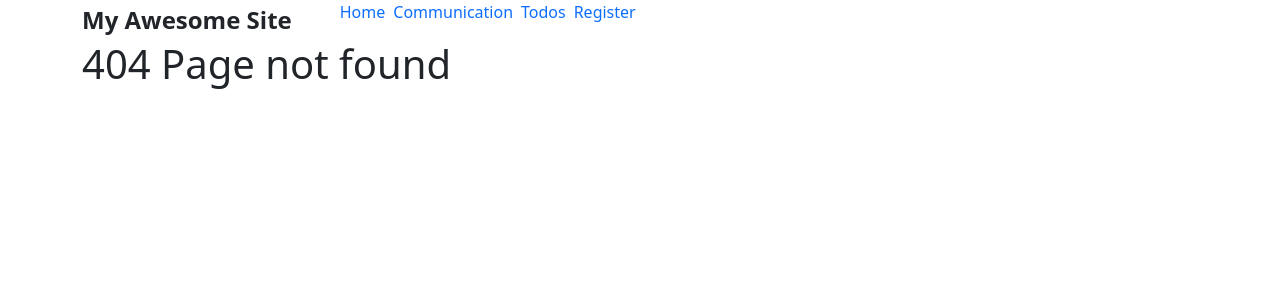
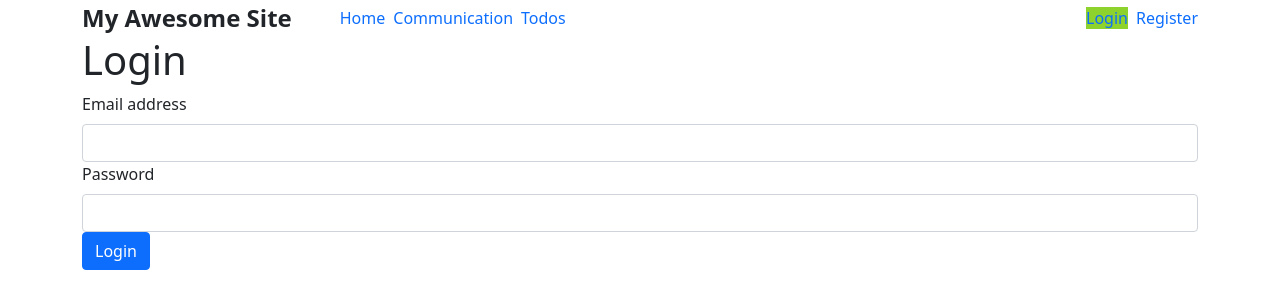
Before and after one commit to PaulNegoescu/siit-13, a React (Create React App) app: page /login in a window 1280 px wide. Before the commit this address had no page. Shown: the top 308 px of the page. Built offline with nearby package versions, Linux system fonts and the light colour scheme.

Commit message:
Implemented login

```diff
--- a/src/App.js
+++ b/src/App.js
@@ -18,6 +18,7 @@ function App() {
           <Route exact path="/" component={Counter} />
           <Route path="/communication" component={Parent} />
           <Route path="/todos" component={TodoList} />
+          <Route path="/login" component={Auth} />
           <Route path="/register" component={Auth} />
           <Route path="*" component={() => <h1>404 Page not found</h1>} />
         </Switch>
--- a/src/components/Nav/Nav.js
+++ b/src/components/Nav/Nav.js
@@ -24,6 +24,11 @@ export function Nav() {
           </NavLink>
         </li>
 
+        <li className={styles['push-right']}>
+          <NavLink to="/login" activeClassName={styles.active}>
+            Login
+          </NavLink>
+        </li>
         <li>
           <NavLink to="/register" activeClassName={styles.active}>
             Register
--- a/src/components/Nav/Nav.module.css
+++ b/src/components/Nav/Nav.module.css
@@ -2,6 +2,9 @@
   display: flex;
   gap: 0.5rem;
   list-style: none;
+  flex-grow: 1;
+
+  margin: 0;
 }
 
 .main-menu a {
@@ -28,3 +31,7 @@
 .active {
   background-color: var(--primary-color);
 }
+
+.push-right {
+  margin-left: auto;
+}
--- a/src/features/Auth/Auth.js
+++ b/src/features/Auth/Auth.js
@@ -1,5 +1,6 @@
 import clsx from 'clsx';
 import { useState } from 'react';
+import { useLocation } from 'react-router-dom';
 
 export function Auth() {
   const [values, setValues] = useState({
@@ -14,6 +15,14 @@ export function Auth() {
     'retype-password': '',
   });
 
+  const [apiError, setApiError] = useState('');
+
+  const location = useLocation();
+  let isLogin = false;
+  if (location.pathname.includes('login')) {
+    isLogin = true;
+  }
+
   function handleChange(e) {
     const newValues = { ...values };
     newValues[e.target.name] = e.target.value;
@@ -22,6 +31,7 @@ export function Auth() {
 
     setValues(newValues);
     setErrors(newErrors);
+    setApiError('');
     // setValues({ ...values, [e.target.name]: e.target.value });
     // setErrors({ ...errors, [e.target.name]: '' });
   }
@@ -31,43 +41,61 @@ export function Auth() {
   async function handleSubmit(e) {
     e.preventDefault();
 
-    let hasErrors = false;
+    if (!isFormValid()) {
+      return;
+    }
+
+    const data = await fetch(
+      `http://localhost:3001/${isLogin ? 'login' : 'register'}`,
+      {
+        method: 'POST',
+        headers: {
+          'Content-type': 'application/json',
+        },
+        body: JSON.stringify({
+          email: values.email,
+          password: values.password,
+        }),
+      }
+    ).then((res) => res.json());
+
+    if (data.accessToken) {
+    } else {
+      setApiError(data);
+    }
+  }
+
+  function isFormValid() {
+    let isValid = true;
     let newErrors = { ...errors };
 
     if (!values.email) {
-      hasErrors = true;
+      isValid = false;
       newErrors.email = 'Please enter your email in order to register!';
     }
 
     if (!values.password) {
-      hasErrors = true;
+      isValid = false;
       newErrors.password = 'Please choose a password';
     }
 
-    if (values.password !== values['retype-password']) {
-      hasErrors = true;
+    if (!isLogin && values.password !== values['retype-password']) {
+      isValid = false;
       newErrors['retype-password'] = 'Your passwords did not match!';
     }
 
-    if (hasErrors) {
     setErrors(newErrors);
-      return;
-    }
-
-    const data = await fetch('http://localhost:3001/register', {
-      method: 'POST',
-      headers: {
-        'Content-type': 'application/json',
-      },
-      body: JSON.stringify({ email: values.email, password: values.password }),
-    }).then((res) => res.json());
-
-    console.log(data);
+    return isValid;
   }
 
   return (
     <form onSubmit={handleSubmit} noValidate={true}>
-      <h1>Register</h1>
+      <h1>{isLogin ? 'Login' : 'Register'}</h1>
+      {apiError && (
+        <div className="alert alert-danger" role="alert">
+          {apiError}
+        </div>
+      )}
       <div className="mb-3">
         <label htmlFor="email" className="form-label">
           Email address
@@ -94,6 +122,8 @@ export function Auth() {
           className={clsx('form-control', { 'is-invalid': errors.password })}
         />
         <div className="invalid-feedback">{errors.password}</div>
+        {!isLogin && (
+          <>
             <label htmlFor="retype-password" className="form-label">
               Retype Password
             </label>
@@ -108,8 +138,10 @@ export function Auth() {
               })}
             />
             <div className="invalid-feedback">{errors['retype-password']}</div>
+          </>
+        )}
         <button type="submit" className="btn btn-primary">
-          Register
+          {isLogin ? 'Login' : 'Register'}
         </button>
       </div>
     </form>
```
Lines whose indentation alone changed are shown as unchanged.
